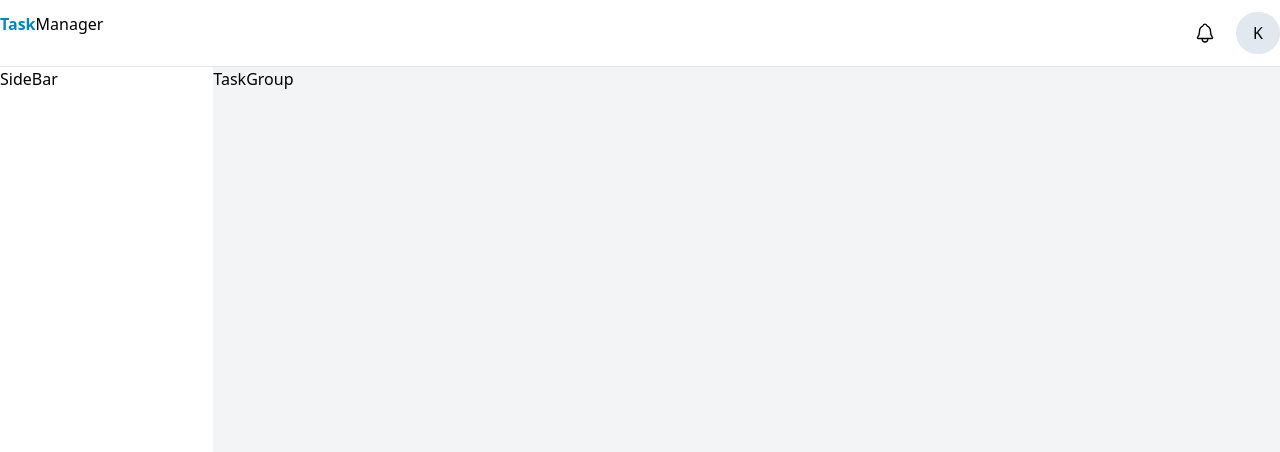
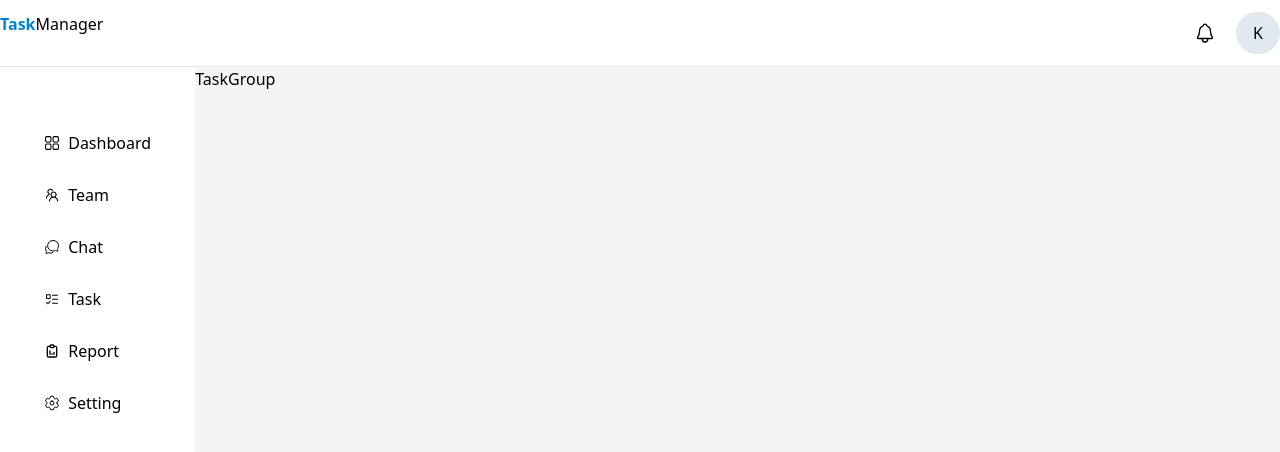
Before and after one commit to b1621/task-manager, a React (Vite) app in the folder client/: page /group/1 in a window 1280 px wide. Shown: the top 452 px of the page. Built offline with nearby package versions, Linux system fonts and the light colour scheme.

Commit message:
sidebar is complete styled

```diff
--- a/client/src/components/NavBar.jsx
+++ b/client/src/components/NavBar.jsx
@@ -1,12 +1,15 @@
 import React from "react";
 import { IoNotificationsOutline } from "react-icons/io5";
+import { Link } from "react-router-dom";
 
 const NavBar = () => {
   return (
     <div className="border-b">
       <div className="container mx-auto flex justify-between py-3">
         <div>
-          <span className="font-semibold text-sky-600">Task</span>Manager
+          <Link to="/">
+            <span className="font-semibold text-sky-600">Task</span>Manager
+          </Link>
         </div>
         <div className="flex items-center space-x-5">
           <p>
--- a/client/src/components/SideBar.jsx
+++ b/client/src/components/SideBar.jsx
@@ -1,7 +1,43 @@
 import React from "react";
+import { RxDashboard } from "react-icons/rx";
+import { IoChatbubblesOutline, IoSettingsOutline } from "react-icons/io5";
+import { AiOutlineTeam } from "react-icons/ai";
+import { TbReportAnalytics } from "react-icons/tb";
+import { GoTasklist } from "react-icons/go";
 
 const SideBar = () => {
-  return <div className="min-h-screen bg-white md:w-[20%]">SideBar</div>;
+  const sideButtonStyle =
+    "flex items-center space-x-2  px-6 py-2 rounded-md cursor-pointer hover:bg-sky-100 hover:text-sky-700";
+  return (
+    <div className="min-h-screen bg-white md:w-[18%]">
+      <div className="mx-auto w-fit flex-col space-y-3 py-14">
+        <div className={sideButtonStyle}>
+          <RxDashboard />
+          <p>Dashboard</p>
+        </div>
+        <div className={sideButtonStyle}>
+          <AiOutlineTeam />
+          <p>Team</p>
+        </div>
+        <div className={sideButtonStyle}>
+          <IoChatbubblesOutline />
+          <p>Chat</p>
+        </div>
+        <div className={sideButtonStyle}>
+          <GoTasklist />
+          <p>Task</p>
+        </div>
+        <div className={sideButtonStyle}>
+          <TbReportAnalytics />
+          <p>Report</p>
+        </div>
+        <div className={sideButtonStyle}>
+          <IoSettingsOutline />
+          <p>Setting</p>
+        </div>
+      </div>
+    </div>
+  );
 };
 
 export default SideBar;
--- a/client/src/pages/Home.jsx
+++ b/client/src/pages/Home.jsx
@@ -5,6 +5,7 @@ import Button from "../components/Button";
 import TableLayout from "../components/Table/TableLayout";
 import TableRow from "../components/Table/TableRow";
 import TableData from "../components/Table/TableData";
+import { Link } from "react-router-dom";
 
 const Home = () => {
   const [searchValue, setSearchValue] = useState("");
@@ -81,7 +82,9 @@ const Home = () => {
                   <TableData>{group.status}</TableData>
                   <TableData>{group.startDate}</TableData>
                   <TableData>
-                    <Button>Open</Button>
+                    <Link to={`/group/${group.id}`}>
+                      <Button>Open</Button>
+                    </Link>
                   </TableData>
                 </TableRow>
                 // </div>
```
